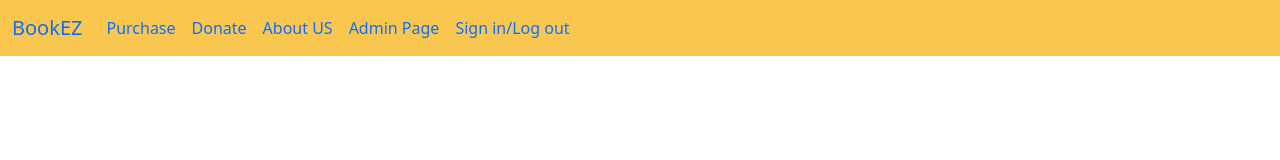
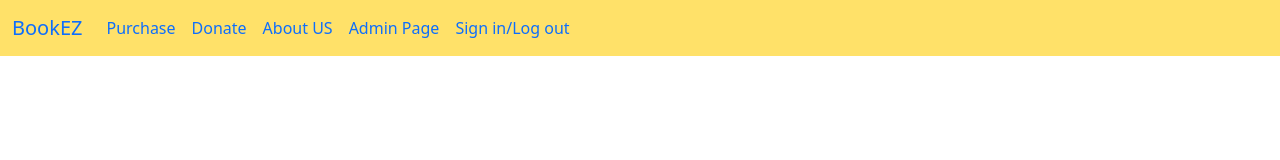
Before and after one commit to nguyenha1910/bookez, a website: page public/index.html in a window 1280 px wide. Drawn offline with nearby package versions, Linux system fonts and the light colour scheme.

Commit message:
Update style.css

```diff
--- a/public/css/style.css
+++ b/public/css/style.css
@@ -1,11 +1,12 @@
 :root {
     /* CSS HEX */
-    --light-yellow: #f9c74f;
-    --light-red: #f9844a;
-    --bright-orange: #f8961e;
-    --light-orange: #ffbd75;
-    --orange: #f3722c;
-    --red: #f94144;
+    --orange-brown: #ed862b;
+    --light-yellow: #ffe169;
+    /*--light-red: #f9844a;*/
+    /*--bright-orange: #f8961e;*/
+    /*--light-orange: #ffbd75;*/
+    /*--orange: #f3722c;*/
+    --red: #ff3c38;
     --white: white;
 }
 
```
